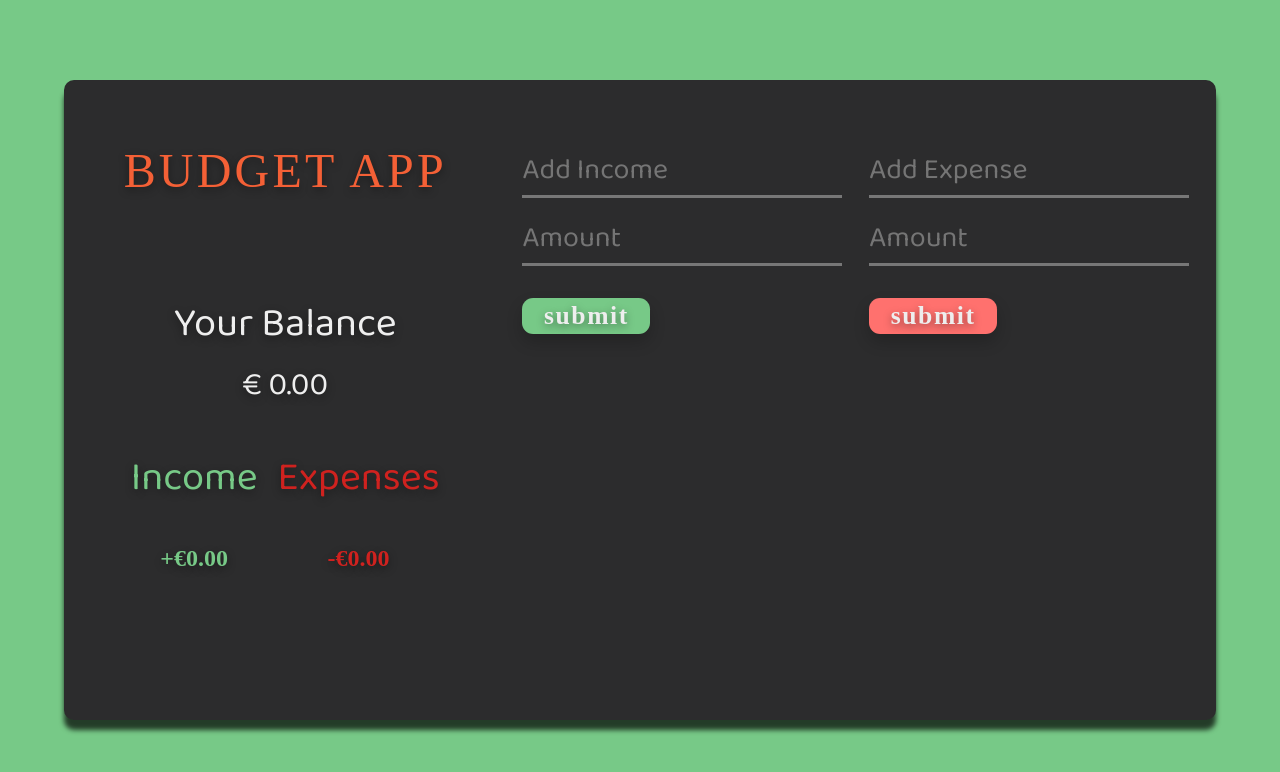
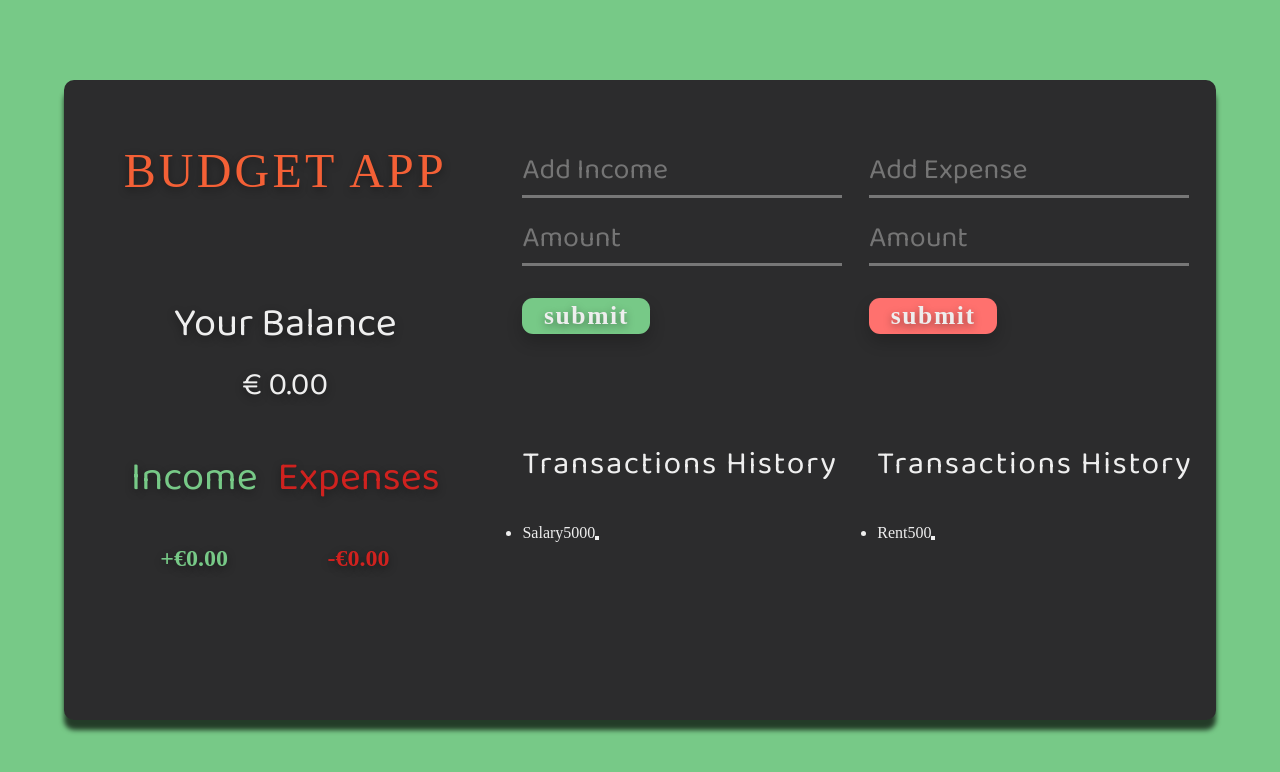
Before and after one commit to supriyakavathekar/Budget-final, a React (Vite) app: page / in a window 1280 px wide. Shown: the top 772 px of the page. Built offline with nearby package versions, Linux system fonts and the light colour scheme; a web font is replaced by a local one.

Commit message:
created inccome and expenses component and impot it to app.jsx and added style for it

```diff
--- a/src/App.jsx
+++ b/src/App.jsx
@@ -1,7 +1,9 @@
 import { useState } from 'react'
 import Header from './components/Header'
 import Balance from './components/Balance'
-import AddTRansaction from './components/AddTRansaction'
+import Income from './components/Income'
+import Expense from './components/Expense'
+import AddTransaction from './components/AddTRansaction'
 
 
 function App() {
@@ -15,7 +17,9 @@ function App() {
        <div className='app-wrapper'>
         <Header/>
         <Balance/>
-        <AddTRansaction/>
+      <AddTransaction/>
+        <Income/>
+        <Expense/>
        </div>
     </div>
 
--- a/src/components/AddTransaction.jsx
+++ b/src/components/AddTransaction.jsx
@@ -1,6 +1,6 @@
 import React from 'react'
 
-function AddTRansaction() {
+function AddTransaction() {
   return (
     <div  className='form-wrapper'>
       <form >
@@ -24,4 +24,4 @@ function AddTRansaction() {
   )
 }
 
-export default AddTRansaction
+export default AddTransaction
--- /dev/null
+++ b/src/components/Expense.jsx
@@ -0,0 +1,21 @@
+import React from 'react'
+
+function Expense() {
+  return (
+    <div className='transactions transactions-expense'>
+        <h2>Transactions History</h2>
+        <ul className='c-list'>
+            <li className='transaction'>
+              <span className='transaction-text'>Rent</span>
+              <span className='transaction-amount'>500</span>
+              <button className='delete-btn'>
+                <i className="fas fa-trash"></i>
+              </button>
+            </li>
+        </ul>
+
+    </div>
+  )
+}
+
+export default Expense
--- /dev/null
+++ b/src/components/Income.jsx
@@ -0,0 +1,21 @@
+import React from 'react'
+
+function Income() {
+  return (
+    <div className='transactions transactions-income'>
+        <h2>Transactions History</h2>
+        <ul className='c-list'>
+            <li className='transaction'>
+              <span className='transaction-text'>Salary</span>
+              <span className='transaction-amount'>5000</span>
+              <button className='delete-btn'>
+                <i className="fas fa-trash"></i>
+              </button>
+            </li>
+        </ul>
+
+    </div>
+  )
+}
+
+export default Income
--- a/src/index.css
+++ b/src/index.css
@@ -190,3 +190,27 @@ body{
 input[type="number"]::-webkit-inner-spin-button {
   -webkit-appearance: none;
 }
+
+
+
+.transactions {
+  margin-top: 6rem;
+}
+
+.transactions h2 {
+  font-family: "Baloo da 2", serif;
+  font-size: 2rem;
+  letter-spacing: 0.1rem;
+  font-weight: 300;
+  margin-bottom: 2rem;
+}
+
+.transactions-income {
+  grid-column: 2 / 3;
+  grid-row: 5 / -1;
+}
+
+.transactions-expense {
+  grid-column: 3 / -1;
+  grid-row: 5 / -1;
+}
```
